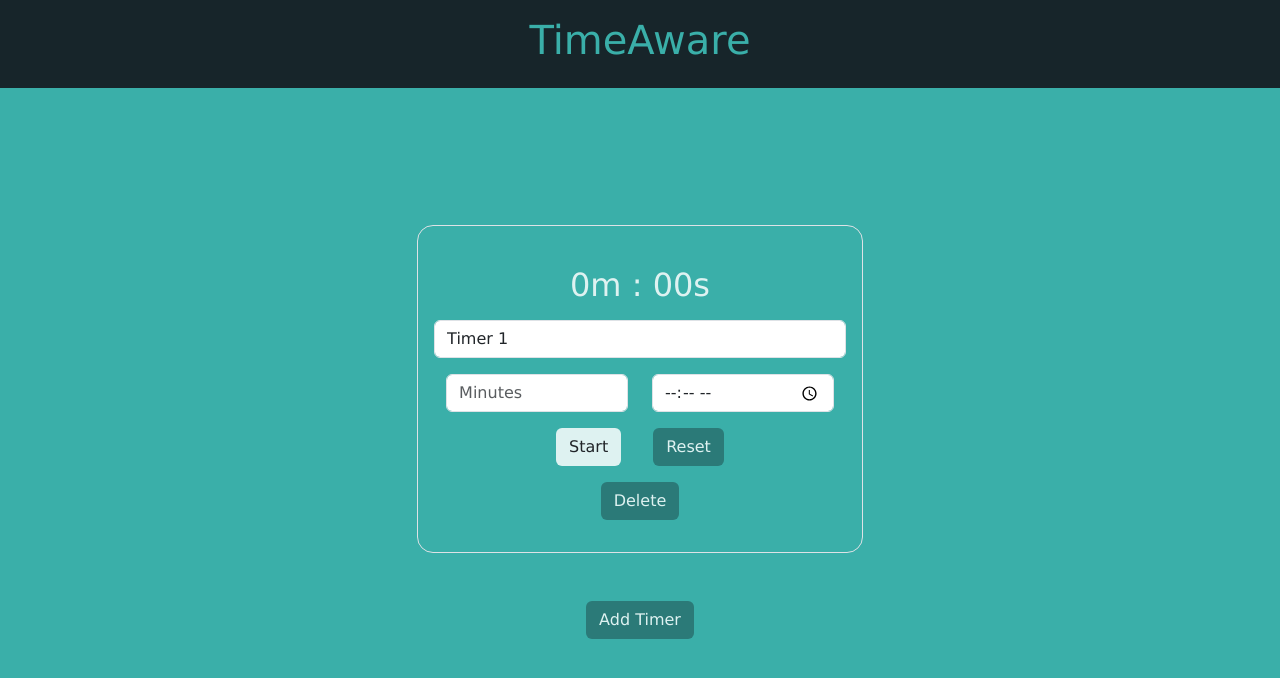
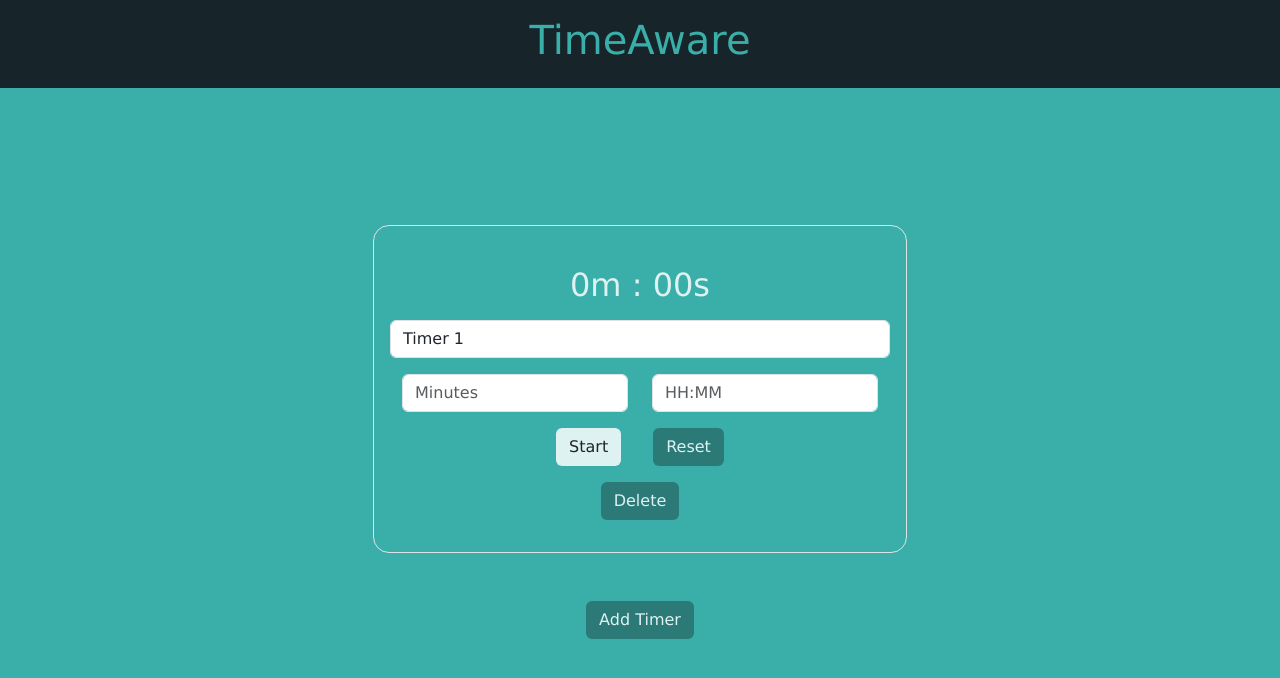
Before and after one commit to MariaFredriksson/TimeAware, a React (Create React App) app: page / in a window 1280 px wide. Shown: the top 678 px of the page. Built offline with nearby package versions, Linux system fonts and the light colour scheme.

Commit message:
Fix bug #39

```diff
--- a/src/components/MainTimer.js
+++ b/src/components/MainTimer.js
@@ -1,4 +1,4 @@
-import { useState, useEffect } from 'react'
+import { useState, useEffect, useRef } from 'react'
 import CountdownCircle from './CountdownCircle.js'
 
 const MainTimer = ({ name, onTimerComplete  }) => {
@@ -12,6 +12,8 @@ const MainTimer = ({ name, onTimerComplete  }) => {
   const [isStarted, setIsStarted] = useState(false)
   const [isMinutesChanged, setIsMinutesChanged] = useState(false)
   const [isTimeChanged, setIsTimeChanged] = useState(false)
+
+  const timeInputRef = useRef(null)
 
   useEffect(() => {
     // Create a variable to store the interval ID, which will be used to clear the interval later
@@ -140,6 +142,12 @@ const MainTimer = ({ name, onTimerComplete  }) => {
     setTimeInput('')
     setIsActive(false)
     setIsStarted(false)
+
+    // Reset the type of the time input back to text to show the placeholder
+    if (timeInputRef.current) {
+      timeInputRef.current.type = 'text';
+      timeInputRef.current.placeholder = 'HH:MM';
+    }
   }
 
   const handleChange = (e) => {
@@ -187,6 +195,19 @@ const MainTimer = ({ name, onTimerComplete  }) => {
     setTimerName(e.target.value)
   }
 
+  const handleTimeFocus = (e) => {
+    if (e.target.value === '') {
+      e.target.type = 'time'
+    }
+  }
+
+  const handleTimeBlur = (e) => {
+    if (e.target.value === '') {
+      e.target.type = 'text'
+      e.target.placeholder = 'HH:MM'
+    }
+  }
+
   // Calculate minutes and seconds for display
   const displayMinutes = Math.floor(seconds / 60)
   const displaySeconds = seconds % 60
@@ -232,10 +253,13 @@ const MainTimer = ({ name, onTimerComplete  }) => {
         {/* //^^ Can't add timer by pressing enter, but is that important? */}
           <div className="w-50">
             <input
-              type="time"
+              ref={timeInputRef}
+              type="text" // Default to text type to allow for placeholder text
               name="timeInput"
               value={timeInput}
               onChange={handleChange}
+              onFocus={handleTimeFocus}
+              onBlur={handleTimeBlur}
               placeholder="HH:MM"
               disabled={isActive || minutesInput}
               // If the timer is active, hence the input field is disabled, change the color of the input field
```
